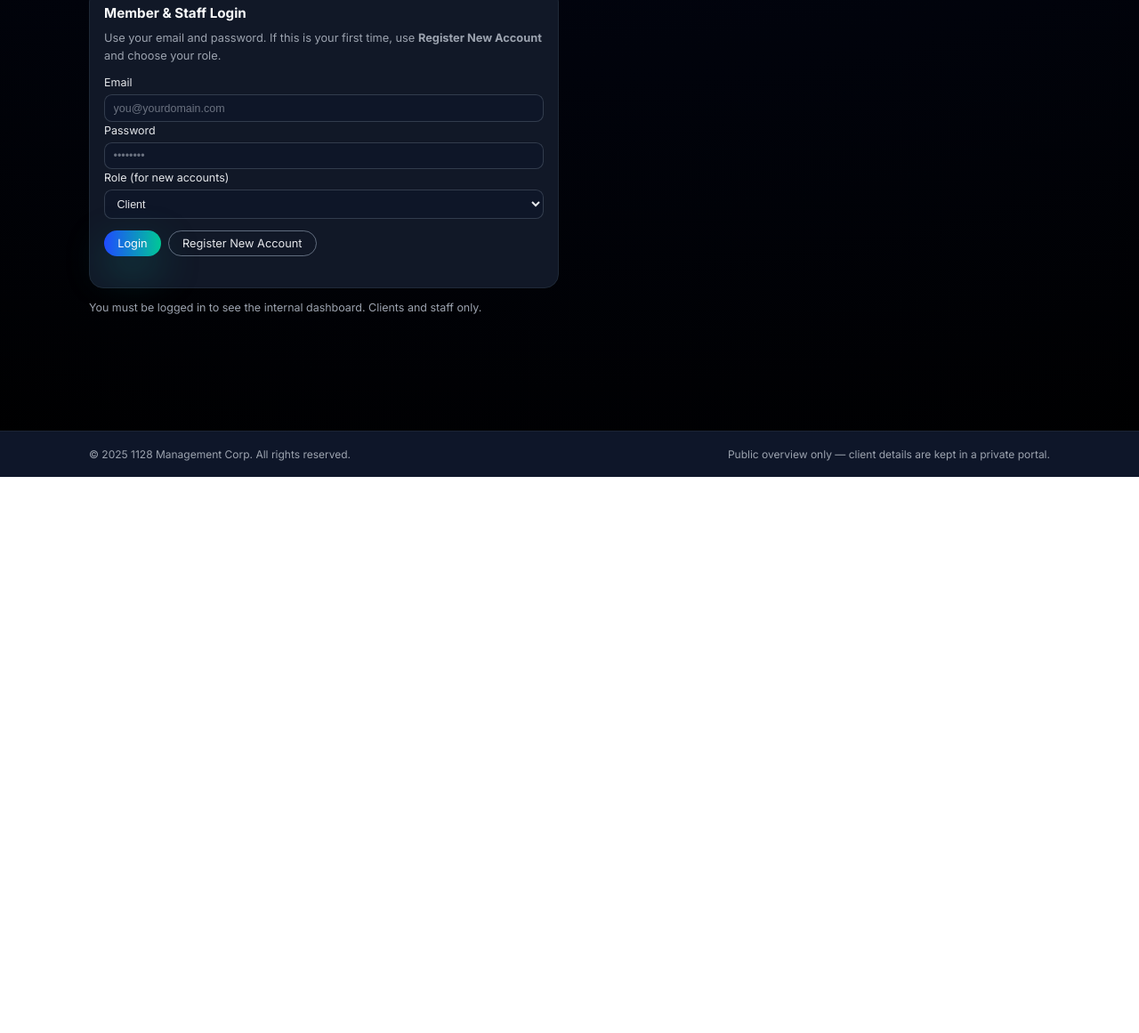
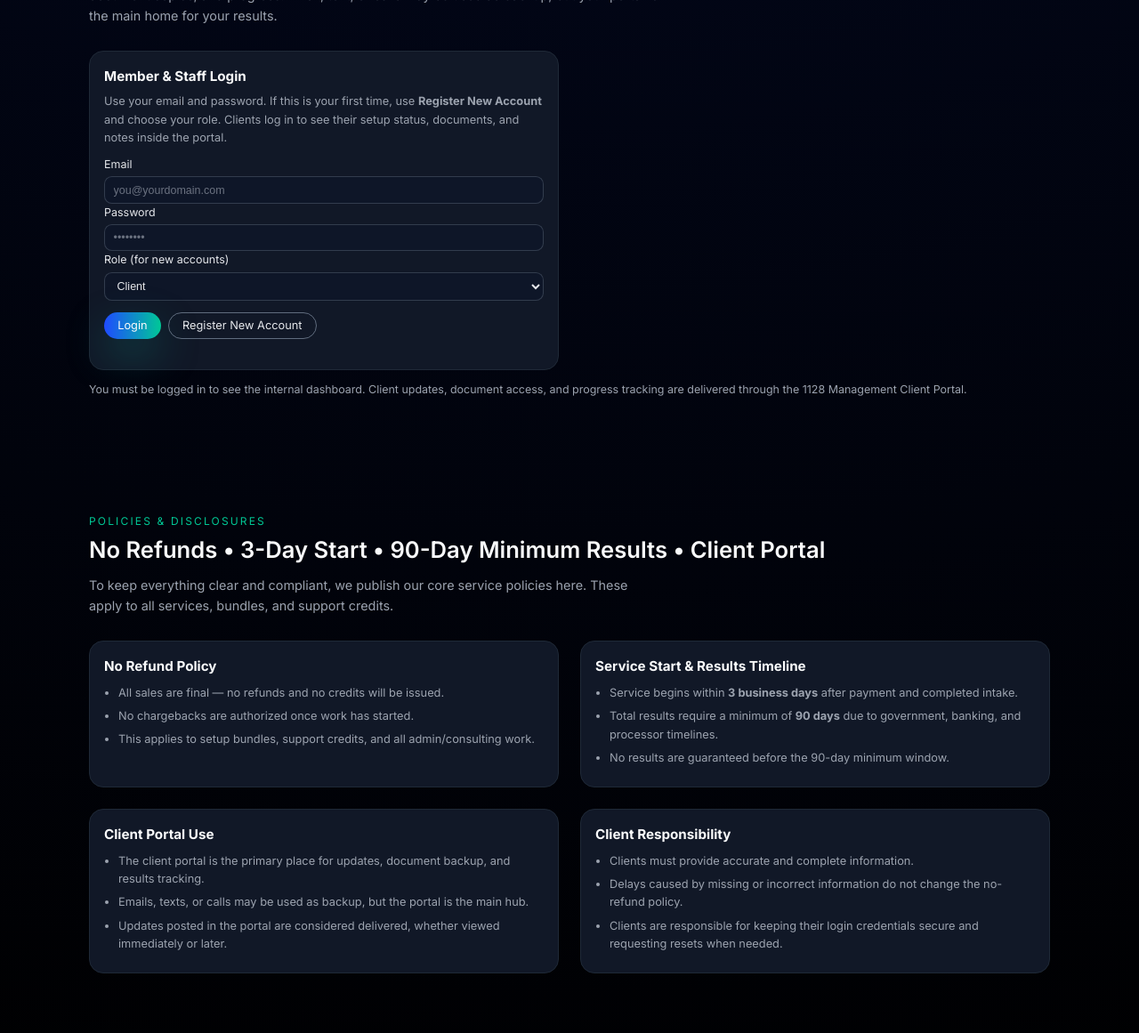
Before and after one commit to danmbettis/1128-management-site, a plain HTML site: page index.html in a window 1280 px wide. Shown: the part 1606-2767 px from the top of the page at 89% size. Before the commit the page ends 2142 px from the top, so only its background shows below. Drawn offline with Linux system fonts and the light colour scheme; no server answers.

Commit message:
Update index.html

```diff
--- a/index.html
+++ b/index.html
@@ -300,6 +300,15 @@
       color: var(--muted);
     }
 
+    /* POLICIES SECTION */
+    .policy-list {
+      font-size: 0.8rem;
+      color: var(--muted);
+      padding-left: 1rem;
+      margin-top: 0.5rem;
+    }
+    .policy-list li { margin-bottom: 0.35rem; }
+
     /* RESPONSIVE */
     @media (max-width: 900px) {
       .hero-grid,
@@ -328,6 +337,7 @@
         <a href="#hero" onclick="scrollToSection('hero');return false;">Home</a>
         <a href="#intake" onclick="scrollToSection('intake');return false;">Client Intake</a>
         <a href="#membership" onclick="scrollToSection('membership');return false;">Login</a>
+        <a href="#policies" onclick="scrollToSection('policies');return false;">Policies</a>
       </nav>
       <div class="nav-cta">
         <span class="pill">Mississippi • C-Corp Only</span>
@@ -350,7 +360,8 @@
             <span>Mississippi C-Corporation set up and organized.</span>
           </h1>
           <p class="hero-subtitle">
-            Public site stays simple. Details on how your business really works live inside a private portal after you become a client.
+            Your $300 bundle includes incorporation, EIN support, contact details, website, banking prep, and processor prep.
+            Services start within 3 business days and total results require a minimum of 90 days. Updates live in your client portal.
           </p>
           <div class="hero-actions">
             <button class="btn" onclick="scrollToSection('intake')">📝 Complete Client Intake</button>
@@ -358,14 +369,15 @@
           </div>
           <div class="hero-meta">
             <span><span style="width:6px;height:6px;border-radius:999px;background:#22c55e;display:inline-block;"></span> C-Corp only</span>
-            <span>• Name • Address • Contact • Registered Agent</span>
+            <span>• Name • Address • Phone • Email • Website • Portal</span>
           </div>
         </div>
         <div class="card">
           <h3>What we help with (high level)</h3>
           <p>
             We work with you to get your C-Corporation properly formed and documented:
-            name, address, phone, email, website, and registered agent — plus organizing basic client records in a private portal.
+            name, address, phone, email, website, and basic admin setup — then we keep your updates, documents, and progress
+            organized inside a private client portal.
           </p>
         </div>
       </div>
@@ -473,8 +485,8 @@
                 </button>
               </div>
               <div>
-                <span style="display:block;">Next step: we review your information and contact you with recommended options for your C-Corp setup.</span>
-                <span style="display:block;">This intake feeds into your private portal view, not the public site.</span>
+                <span style="display:block;">Services start within 3 business days after payment & completed intake.</span>
+                <span style="display:block;">Total results require a minimum of 90 days. All sales are final.</span>
               </div>
             </div>
           </form>
@@ -487,10 +499,10 @@
       <div class="container">
         <div class="section-header">
           <div class="section-eyebrow">Client & Staff Portal</div>
-          <h2 class="section-title">Log in to see client records and internal notes</h2>
+          <h2 class="section-title">Log in to see updates, documents, and internal notes</h2>
           <p class="section-subtitle">
-            This portal is for existing clients and internal staff. Each person logs in with their email and password.
-            Nothing sensitive is shown until you are successfully logged in.
+            The 1128 Management Client Portal is the primary place where we post your updates, document copies, and progress.
+            Email, text, or calls may be used as backup, but your portal is the main home for your results.
           </p>
         </div>
 
@@ -500,6 +512,7 @@
             <h3>Member & Staff Login</h3>
             <p style="font-size:0.8rem; color:var(--muted); margin-bottom:0.6rem;">
               Use your email and password. If this is your first time, use <strong>Register New Account</strong> and choose your role.
+              Clients log in to see their setup status, documents, and notes inside the portal.
             </p>
 
             <div class="form-group">
@@ -528,9 +541,10 @@
 
           <!-- DASHBOARD WRAPPER -->
           <div id="dashboard-wrapper" class="dashboard-shell" style="display:none;">
-            <h3 style="font-size:0.95rem;">Internal Dashboard</h3>
+            <h3 style="font-size:0.95rem;">Client Portal Dashboard</h3>
             <p style="font-size:0.78rem; color:var(--muted); margin-bottom:0.5rem;">
-              You are logged in. This section is hidden from the public and only appears after a valid login.
+              You are logged in. This panel is not visible to the public. We use this portal for updates, document backup,
+              and tracking your setup and results.
             </p>
 
             <p style="font-size:0.8rem; margin-bottom:0.4rem;">
@@ -538,7 +552,7 @@
             </p>
             <button class="btn-outline" type="button" onclick="handleLogout()">Logout</button>
 
-            <!-- CLIENT-ONLY FUNDING / STATUS PANEL -->
+            <!-- CLIENT-ONLY STATUS PANEL -->
             <div id="client-dashboard-panel" style="display:none; margin-top:1rem;" class="card">
               <h3 style="font-size:0.9rem;">My Setup Status</h3>
               <p id="client-funding-status" style="font-size:0.8rem; color:var(--muted);">
@@ -551,7 +565,7 @@
             <div id="leads-panel" style="margin-top:1rem;">
               <h3 style="font-size:0.9rem;">New Intakes (Basic View)</h3>
               <p style="font-size:0.78rem; color:var(--muted); margin-bottom:0.2rem;">
-                For demo: each submitted intake appears here with name, reason, and status.
+                For demo: each submitted intake appears here with name, reason, and status. In production, this ties into your internal system or CRM.
               </p>
               <table>
                 <thead>
@@ -565,16 +579,66 @@
                   <!-- Filled by JS -->
                 </tbody>
               </table>
-              <p style="font-size:0.72rem; color:var(--muted); margin-top:0.3rem;">
-                In production this would be tied into your private system or CRM, not visible on the public side.
-              </p>
             </div>
           </div>
         </div>
 
         <p id="dashboard-locked-msg" style="font-size:0.78rem; color:var(--muted); margin-top:0.75rem;">
-          You must be logged in to see the internal dashboard. Clients and staff only.
+          You must be logged in to see the internal dashboard. Client updates, document access, and progress tracking are delivered through the 1128 Management Client Portal.
         </p>
+      </div>
+    </section>
+
+    <!-- POLICIES -->
+    <section id="policies">
+      <div class="container">
+        <div class="section-header">
+          <div class="section-eyebrow">Policies & Disclosures</div>
+          <h2 class="section-title">No Refunds • 3-Day Start • 90-Day Minimum Results • Client Portal</h2>
+          <p class="section-subtitle">
+            To keep everything clear and compliant, we publish our core service policies here. These apply to all services,
+            bundles, and support credits.
+          </p>
+        </div>
+
+        <div class="grid-2">
+          <div class="card">
+            <h3>No Refund Policy</h3>
+            <ul class="policy-list">
+              <li>All sales are final — no refunds and no credits will be issued.</li>
+              <li>No chargebacks are authorized once work has started.</li>
+              <li>This applies to setup bundles, support credits, and all admin/consulting work.</li>
+            </ul>
+          </div>
+
+          <div class="card">
+            <h3>Service Start & Results Timeline</h3>
+            <ul class="policy-list">
+              <li>Service begins within <strong>3 business days</strong> after payment and completed intake.</li>
+              <li>Total results require a minimum of <strong>90 days</strong> due to government, banking, and processor timelines.</li>
+              <li>No results are guaranteed before the 90-day minimum window.</li>
+            </ul>
+          </div>
+        </div>
+
+        <div class="grid-2" style="margin-top:1.5rem;">
+          <div class="card">
+            <h3>Client Portal Use</h3>
+            <ul class="policy-list">
+              <li>The client portal is the primary place for updates, document backup, and results tracking.</li>
+              <li>Emails, texts, or calls may be used as backup, but the portal is the main hub.</li>
+              <li>Updates posted in the portal are considered delivered, whether viewed immediately or later.</li>
+            </ul>
+          </div>
+          <div class="card">
+            <h3>Client Responsibility</h3>
+            <ul class="policy-list">
+              <li>Clients must provide accurate and complete information.</li>
+              <li>Delays caused by missing or incorrect information do not change the no-refund policy.</li>
+              <li>Clients are responsible for keeping their login credentials secure and requesting resets when needed.</li>
+            </ul>
+          </div>
+        </div>
       </div>
     </section>
   </main>
@@ -582,7 +646,7 @@
   <footer>
     <div class="container" style="display:flex;flex-wrap:wrap;align-items:center;justify-content:space-between;gap:0.6rem;">
       <span>© <span id="year"></span> 1128 Management Corp. All rights reserved.</span>
-      <span>Public overview only — client details are kept in a private portal.</span>
+      <span>All sales are final. Services start within 3 business days. Results require a minimum of 90 days. Updates & documents are delivered through the client portal.</span>
     </div>
   </footer>
 
@@ -606,7 +670,7 @@
       setDoc
     } from "https://www.gstatic.com/firebasejs/10.13.1/firebase-firestore.js";
 
-    // --- YOUR FIREBASE CONFIG (from Firebase console) ---
+    // --- YOUR FIREBASE CONFIG ---
     const firebaseConfig = {
       apiKey: "AIzaSyDWgaRI40PO-fgP8xa_m1OWg-3AgOKCQW4",
       authDomain: "management-portal-da4aa.firebaseapp.com",
@@ -621,10 +685,9 @@
     const auth = getAuth(app);
     const db = getFirestore(app);
 
-    // Require login each browser session (no permanent login across sessions)
+    // Require login per browser session (not forever)
     setPersistence(auth, browserSessionPersistence).catch(console.error);
 
-    // Simple in-memory leads list
     const leads = [];
 
     function scrollToSection(id) {
@@ -661,7 +724,6 @@
       });
     }
 
-    // Intake submit -> adds to internal leads table
     function handleIntakeSubmit(event) {
       event.preventDefault();
       const form = event.target;
@@ -732,7 +794,6 @@
       lockMsg.style.display = "none";
       roleLabel.textContent = role.charAt(0).toUpperCase() + role.slice(1);
 
-      // Role-based visibility
       if (clientPanel) clientPanel.style.display = role === "client" ? "block" : "none";
 
       if (leadsPanel) {
@@ -769,7 +830,6 @@
           createdAt: Date.now()
         });
 
-        // Optional: create a default status doc
         await setDoc(doc(db, "fundingStatus", cred.user.uid), {
           overallStatus: "File received. Setup not started yet.",
           steps: [
@@ -780,7 +840,6 @@
         });
 
         setAuthStatus("Account created and you are logged in as " + role + ".");
-        // Clear fields
         emailInput.value = "";
         passwordInput.value = "";
       } catch (err) {
@@ -808,7 +867,6 @@
         setAuthStatus("Logging in…");
         await signInWithEmailAndPassword(auth, email, password);
         setAuthStatus("Login successful.");
-        // Clear fields so it doesn’t look like it’s “stuck”
         emailInput.value = "";
         passwordInput.value = "";
       } catch (err) {
@@ -858,11 +916,9 @@
       }
     });
 
-    // Footer year
     const yearEl = document.getElementById("year");
     if (yearEl) yearEl.textContent = new Date().getFullYear();
 
-    // Expose functions to window for inline handlers
     window.scrollToSection = scrollToSection;
     window.handleIntakeSubmit = handleIntakeSubmit;
     window.handleLogin = handleLogin;
```
